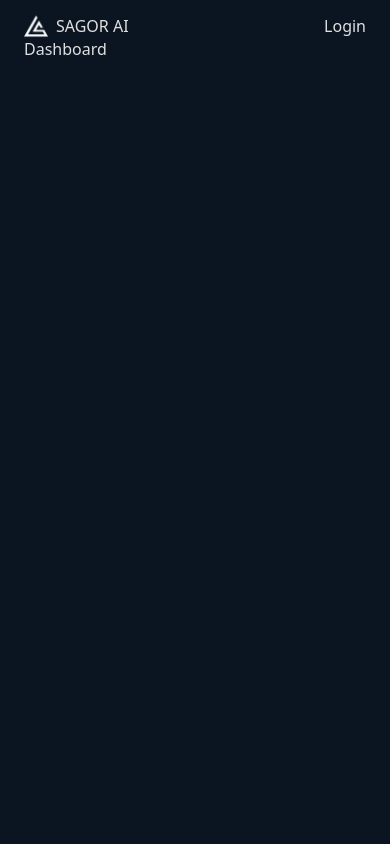
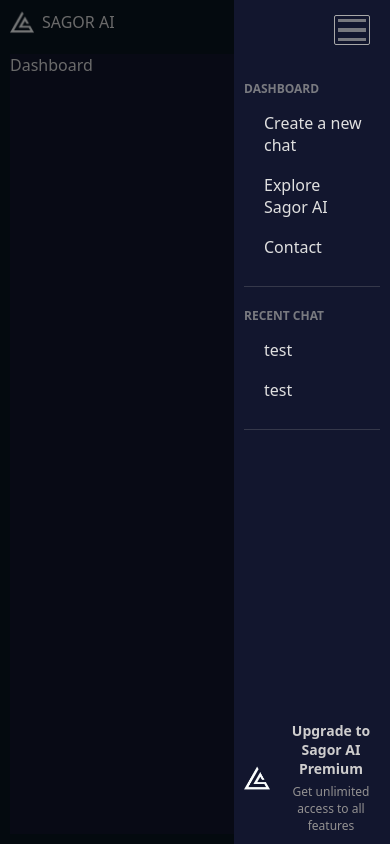
Before and after one commit to robiulsagor/sagor-ai-with-mern, a React (Vite) app: page /dashboard in a window 390 px wide. Built offline with nearby package versions, Linux system fonts and the light colour scheme.

Commit message:
Dashboard menu with mobile sidebar- done

```diff
--- a/package.json
+++ b/package.json
@@ -10,6 +10,10 @@
     "preview": "vite preview"
   },
   "dependencies": {
+    "@fortawesome/fontawesome-svg-core": "^6.6.0",
+    "@fortawesome/free-brands-svg-icons": "^6.6.0",
+    "@fortawesome/free-regular-svg-icons": "^6.6.0",
+    "@fortawesome/free-solid-svg-icons": "^6.6.0",
     "react": "19.0.0-rc-14a4699f-20240725",
     "react-dom": "19.0.0-rc-14a4699f-20240725",
     "react-router-dom": "^6.25.1"
--- a/src/components/header/Header.jsx
+++ b/src/components/header/Header.jsx
@@ -1,14 +1,15 @@
+import { Link } from "react-router-dom";
 import "./header.css";
 
 export const Header = () => {
   return (
     <header>
-      <a href="#" className="logo">
+      <Link to={"/"} className="logo">
         <img src="/logo.png" alt="" />
         sagor ai
-      </a>
+      </Link>
 
-      <div>Login</div>
+      <div className="login">Login</div>
     </header>
   );
 };
--- a/src/components/header/header.css
+++ b/src/components/header/header.css
@@ -2,6 +2,7 @@
   display: flex;
   align-items: center;
   justify-content: space-between;
+  padding-bottom: 20px;
 
   a {
     display: flex;
@@ -15,4 +16,10 @@
       height: 24px;
     }
   }
+
+  .login {
+    @media screen and (max-width: 768px) {
+      margin-right: 50px;
+    }
+  }
 }
--- a/src/index.css
+++ b/src/index.css
@@ -9,6 +9,7 @@
 body {
   background: #0a1521;
   color: #e0e0e0;
+  overflow-x: hidden !important;
 }
 
 a {
--- a/src/layouts/dashboardLayout/DashboardLayout.jsx
+++ b/src/layouts/dashboardLayout/DashboardLayout.jsx
@@ -1,10 +1,12 @@
 import { Outlet } from "react-router-dom";
+import DashboardMenu from "../../pages/dashboard/DashboardMenu";
 import "./dashboardLayout.css";
 
 function DashboardLayout() {
   return (
     <div className="dashboardLayout">
-      <div className="menu"></div>
+      <DashboardMenu />
+
       <div className="main">
         <Outlet />
       </div>
--- a/src/layouts/dashboardLayout/dashboardLayout.css
+++ b/src/layouts/dashboardLayout/dashboardLayout.css
@@ -0,0 +1,17 @@
+.dashboardLayout {
+  display: flex;
+  height: 100%;
+  overflow-x: hidden;
+  width: 100%;
+
+  .main {
+    flex: 4;
+    background: #12162e;
+  }
+}
+
+.hr {
+  background: #9c9c9c3f;
+  height: 1px;
+  border: none;
+}
--- a/src/layouts/rootLayout/rootLayout.css
+++ b/src/layouts/rootLayout/rootLayout.css
@@ -5,8 +5,18 @@
   height: 100vh;
   padding: 14px 64px;
 
-  @media screen and (max-width: 500px) {
-    padding: 14px 24px;
+  @media screen and (max-width: 400px) {
+    padding: 10px;
+  }
+  @media screen and (min-width: 400px) and (max-width: 500px) {
+    padding: 14px 15px;
+  }
+
+  @media screen and (min-width: 500px) and (max-width: 768px) {
+    padding: 14px 22px;
+  }
+  @media screen and (min-width: 768px) and (max-width: 1200px) {
+    padding: 14px 30px;
   }
 }
 
--- /dev/null
+++ b/src/pages/dashboard/DashboardMenu.jsx
@@ -0,0 +1,57 @@
+import { useState } from "react";
+import { Link } from "react-router-dom";
+import "./dashboardMenu.css";
+
+function DashboardMenu() {
+  const [showMenu, setShowMenu] = useState(true);
+
+  const toggleMenu = () => {
+    setShowMenu(!showMenu);
+  };
+
+  console.log(showMenu);
+
+  return (
+    <>
+      <div className="menuIcon" onClick={toggleMenu}>
+        {/* <i className="fa-solid fa-bars"></i> */}
+        <span></span>
+        <span></span>
+        <span></span>
+      </div>
+      <div className={`menu ${showMenu ? "showMenu" : "hideMenu"}`}>
+        <div className="menuItems">
+          <div>
+            <span>dashboard</span>
+            <Link to="/">Create a new chat</Link>
+            <Link to="/">Explore Sagor AI</Link>
+            <Link to="/">Contact</Link>
+          </div>
+          <hr className="hr" />
+
+          <div>
+            <span> recent chat</span>
+
+            <Link to={"/"}>test</Link>
+            <Link to={"/"}>test</Link>
+          </div>
+          <hr className="hr" />
+        </div>
+
+        <div className="upgrade">
+          <img src="/logo.png" alt="" />
+          <div>
+            <p>Upgrade to Sagor AI Premium</p>
+            <p>Get unlimited access to all features</p>
+          </div>
+        </div>
+      </div>
+      <div
+        onClick={toggleMenu}
+        className={`sidebarWrapper ${showMenu ? "showMenu" : "hideMenu"}`}
+      ></div>
+    </>
+  );
+}
+
+export default DashboardMenu;
--- /dev/null
+++ b/src/pages/dashboard/dashboardMenu.css
@@ -0,0 +1,142 @@
+.menuIcon {
+  border: 1px solid rgb(168, 168, 168);
+  width: 36px;
+  height: 30px;
+  position: absolute;
+  right: 20px;
+  top: 15px;
+  display: flex;
+  flex-direction: column;
+  justify-content: space-between;
+  align-items: center;
+  gap: 6px;
+  cursor: pointer;
+  z-index: 100;
+  padding: 3px;
+  border-radius: 2px;
+
+  span {
+    flex: 1;
+    width: 100%;
+    background: #9b9b9bc0;
+    display: block;
+    transition: 0.3s;
+  }
+
+  @media screen and (min-width: 768px) {
+    display: none;
+  }
+}
+
+.menu {
+  flex: 1;
+  display: flex;
+  flex-direction: column;
+  justify-content: space-between;
+  max-width: 40%;
+  margin-right: 20px;
+  z-index: 20;
+
+  @media screen and (max-width: 768px) {
+    position: absolute;
+    right: -20px;
+    transform: translateX(200px);
+    top: 0;
+    bottom: 0;
+    width: 300px;
+    height: 100vh;
+    background: #12162e;
+    padding: 10px;
+    transition: 0.3s ease-in-out;
+    padding-top: 80px;
+
+    &.showMenu {
+      transform: translateX(0px);
+    }
+    &.hideMenu {
+      transform: translateX(400px);
+    }
+  }
+
+  @media screen and (min-width: 768px) and (max-width: 1200px) {
+    flex: none;
+    width: 200px;
+  }
+
+  .menuItems {
+    div {
+      display: flex;
+      flex-direction: column;
+      gap: 2px;
+      margin: 20px 0;
+
+      &:first-child {
+        margin-top: 0;
+      }
+
+      span {
+        text-transform: uppercase;
+        font-size: 12px;
+        font-weight: 700;
+        color: #9b9b9bc0;
+        margin-bottom: 5px;
+        /* margin-bottom: 20px; */
+      }
+
+      a {
+        margin-left: 8px;
+        padding: 8px 12px;
+        border-radius: 10px;
+
+        &:hover {
+          background: #8787872a;
+        }
+      }
+    }
+  }
+
+  .upgrade {
+    display: flex;
+    gap: 12px;
+    align-items: center;
+    /* margin-top: 20px; */
+    margin-top: auto;
+    text-align: center;
+
+    img {
+      width: 26px;
+      height: 26px;
+    }
+
+    div {
+      display: flex;
+      flex-direction: column;
+      gap: 5px;
+
+      p:nth-child(1) {
+        font-size: 14px;
+        font-weight: 700;
+        color: #cecdcd;
+      }
+      p:nth-child(2) {
+        font-size: 12px;
+        font-weight: 500;
+        color: #939191;
+      }
+    }
+  }
+}
+
+.sidebarWrapper.showMenu {
+  background: #000000e0;
+  opacity: 0.6;
+  height: 100vh;
+  width: 100vw;
+  position: fixed;
+  top: 0;
+  left: 0;
+  right: 0;
+  bottom: 0;
+  z-index: 10;
+  transition: 0.3s;
+}
```
Also changed, not shown: 1 other file (tests, documents, lock files or other folders).
